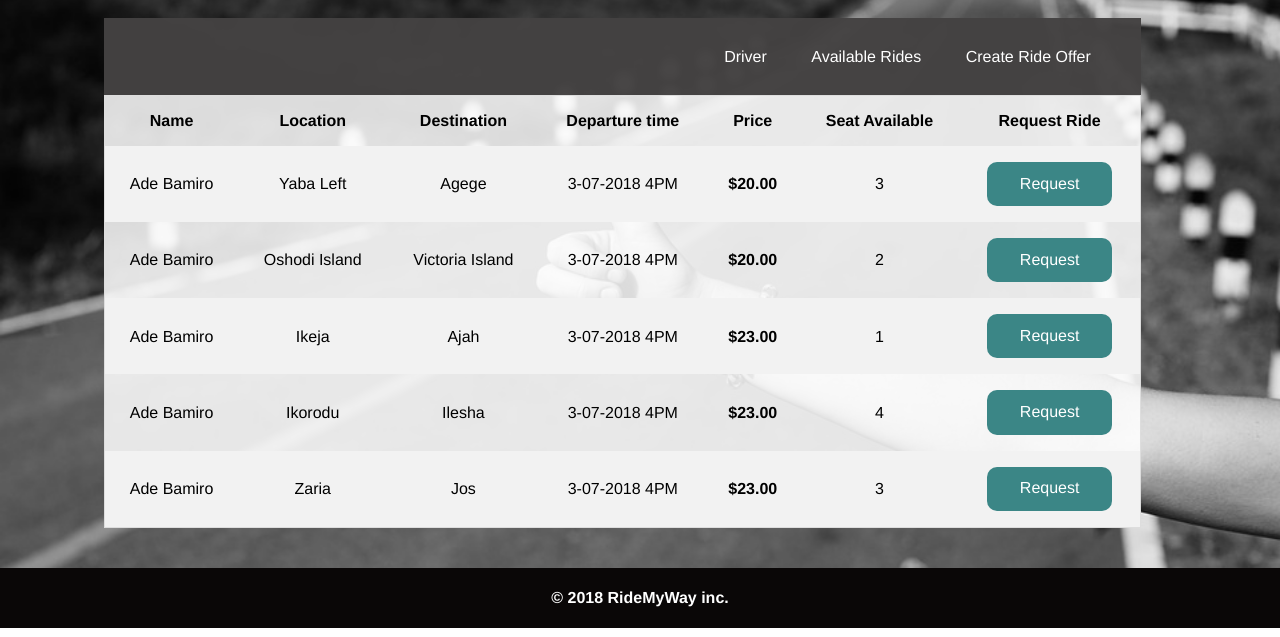
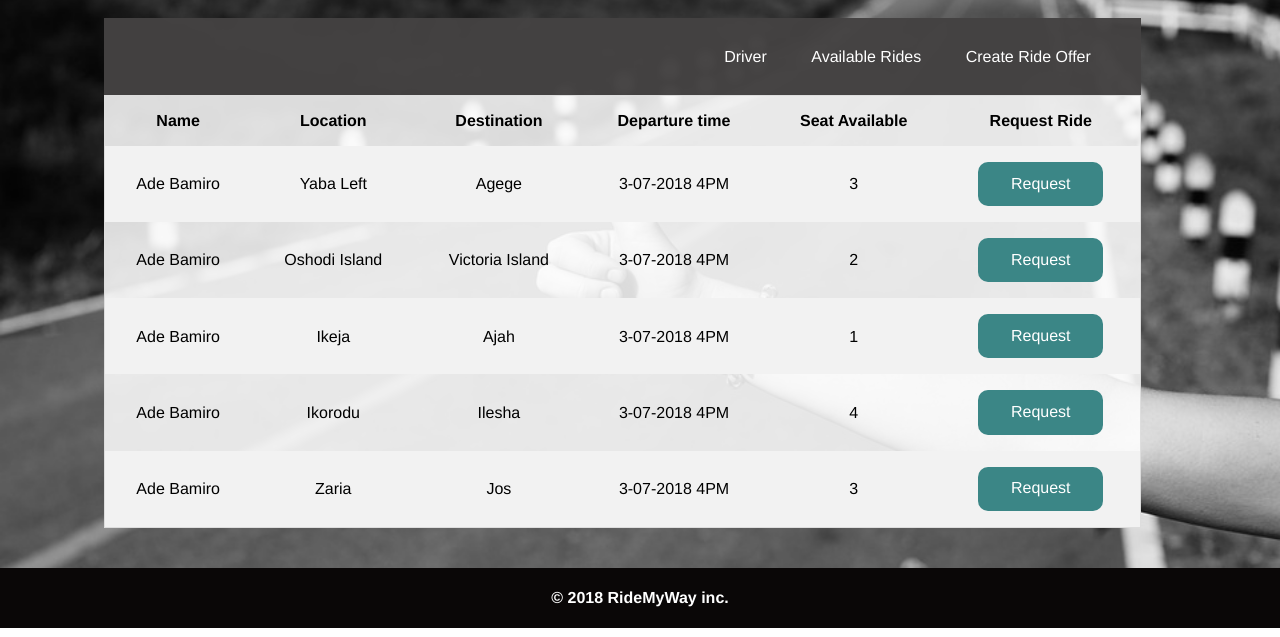
Before and after one commit to lauragift21/Ride-My-Way, a website: page UI/rides.html in a window 1280 px wide. Shown: the part 163-800 px from the top of the page. Drawn offline with nearby package versions, Linux system fonts and the light colour scheme.

Commit message:
chore(data): Remove form field price from template

```diff
--- a/UI/rides.html
+++ b/UI/rides.html
@@ -59,7 +59,6 @@
                 <th>Location</th>
                 <th>Destination</th>
                 <th>Departure time</th>
-                <th>Price</th>
                 <th>Seat Available</th>
                 <th>Request Ride</th>
               </tr>
@@ -68,7 +67,6 @@
                 <td> Yaba Left </td>
                 <td> Agege </td>
                 <td> 3-07-2018 4PM</td>
-                <th> $20.00</th>
                 <td>3</td>
                 <td>
                   <button class="ride-success">Request</button>
@@ -79,7 +77,6 @@
                 <td> Oshodi Island </td>
                 <td> Victoria Island </td>
                 <td> 3-07-2018 4PM</td>
-                <th> $20.00</th>
                 <td>2</td>
                 <td>
                   <button class="ride-success">Request</button>
@@ -90,7 +87,6 @@
                 <td> Ikeja </td>
                 <td> Ajah </td>
                 <td> 3-07-2018 4PM</td>
-                <th> $23.00 </th>
                 <td>1</td>
                 <td>
                   <button class="ride-success">Request</button>
@@ -101,7 +97,6 @@
                 <td> Ikorodu  </td>
                 <td> Ilesha  </td>
                 <td> 3-07-2018 4PM</td>
-                <th> $23.00 </th>
                 <td>4</td>
                 <td>
                   <button class="ride-success">Request</button>
@@ -112,7 +107,6 @@
                 <td> Zaria </td>
                 <td> Jos </td>
                 <td> 3-07-2018 4PM</td>
-                <th> $23.00 </th>
                 <td>3</td>
                 <td>
                   <button class="ride-success">Request</button>
```
Also changed, not shown: UI/offerrides.html (+0 -3 lines).
